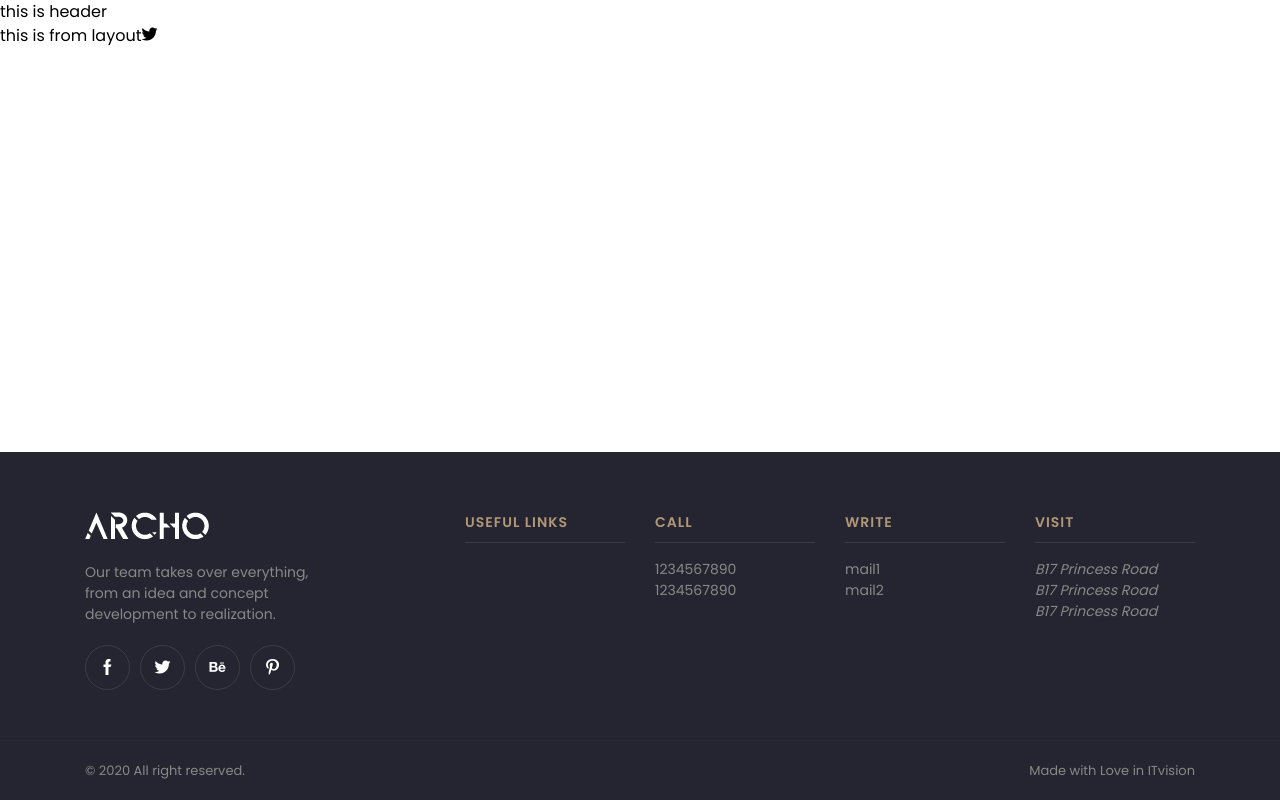
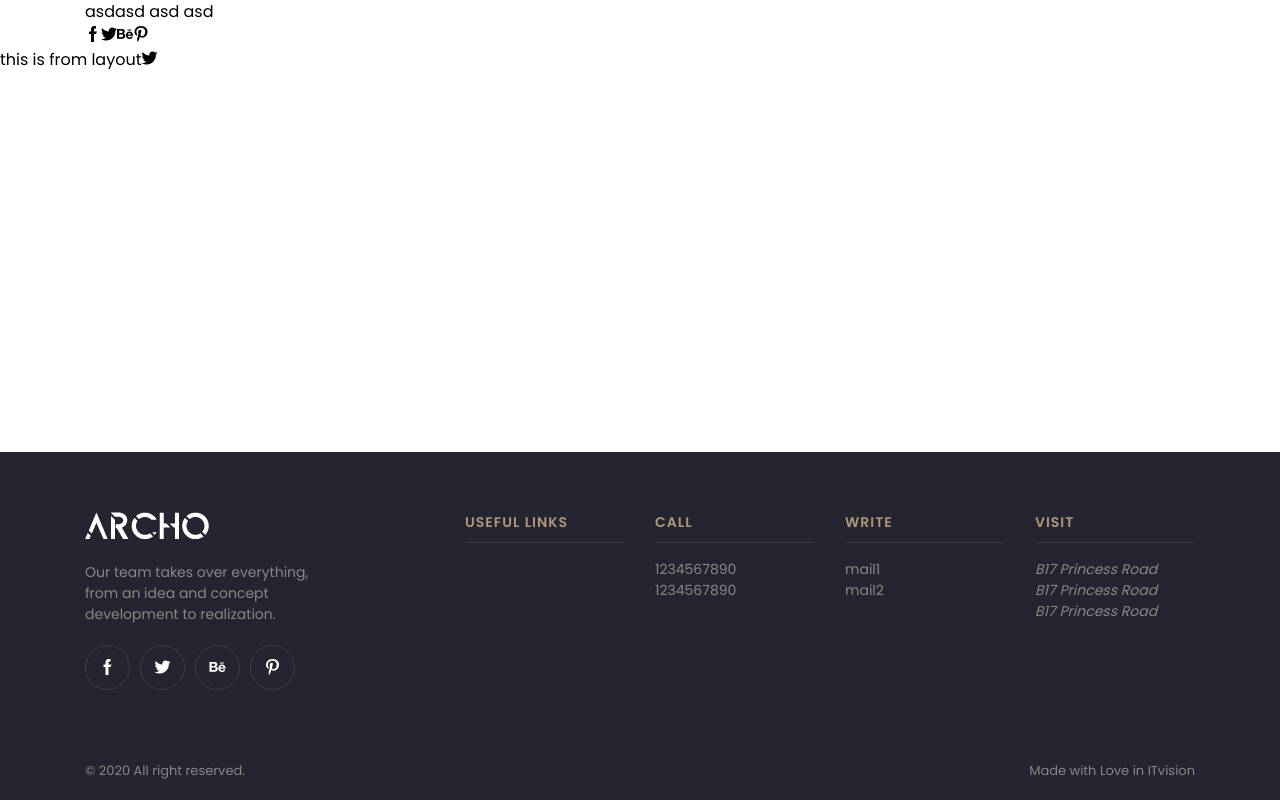
Before and after one commit to ashishmangla0/demonext, a Next.js app: page / in a window 1280 px wide. Built offline with nearby package versions, Linux system fonts and the light colour scheme.

Commit message:
add header section

```diff
--- a/components/Header.js
+++ b/components/Header.js
@@ -1,8 +1,17 @@
+import SocialMedia from './SocialMedia';
 const Header = () => {
     return (
         <>
            <header>
-               this is header
+               <nav>
+                   <div className="container">
+                       asdasd asd asd
+
+
+
+                       <SocialMedia class="list list--nostyle list--social-media header__social" itemClass="header__social-item"/>
+                   </div>
+               </nav>
            </header>
 
         </>
```
